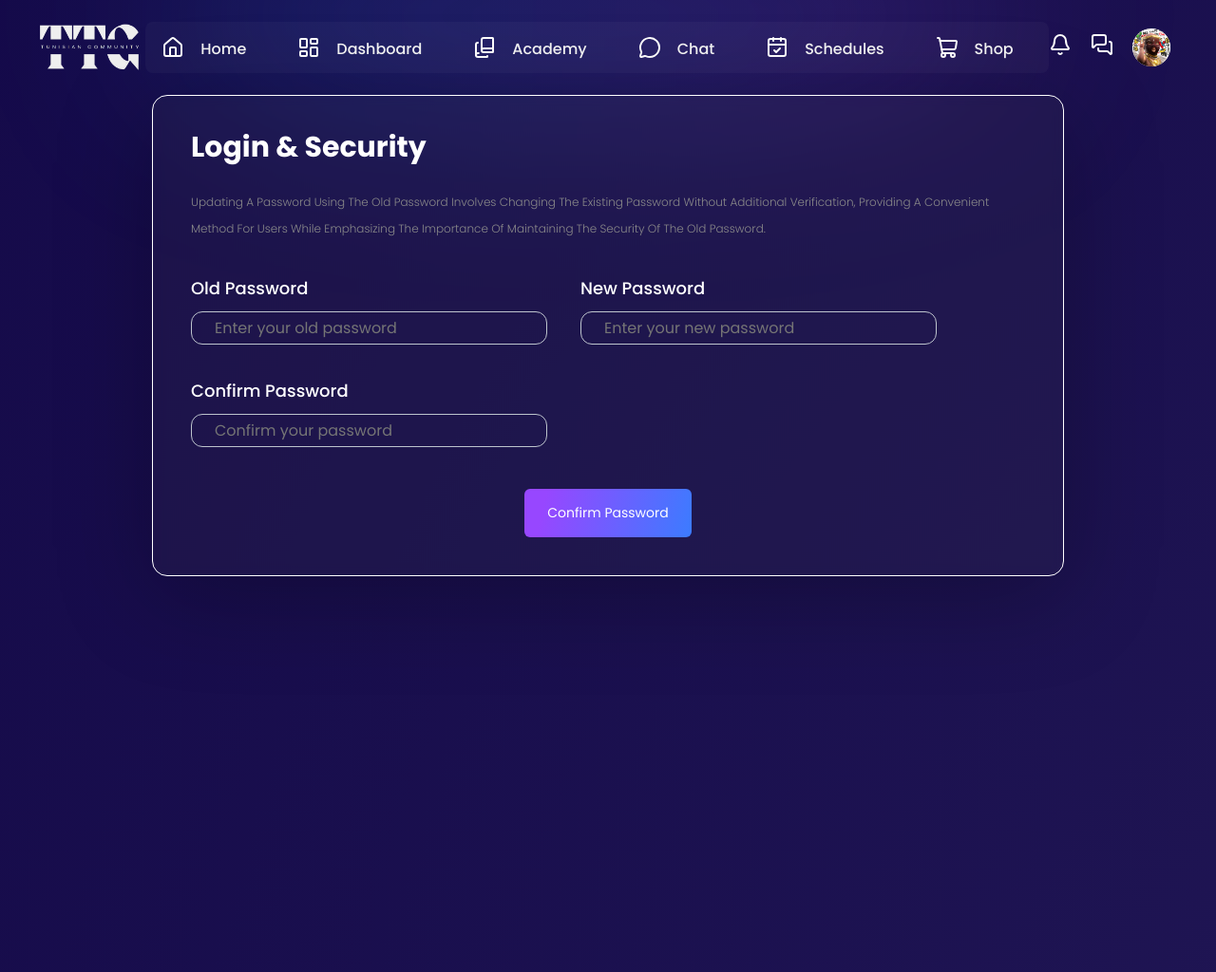
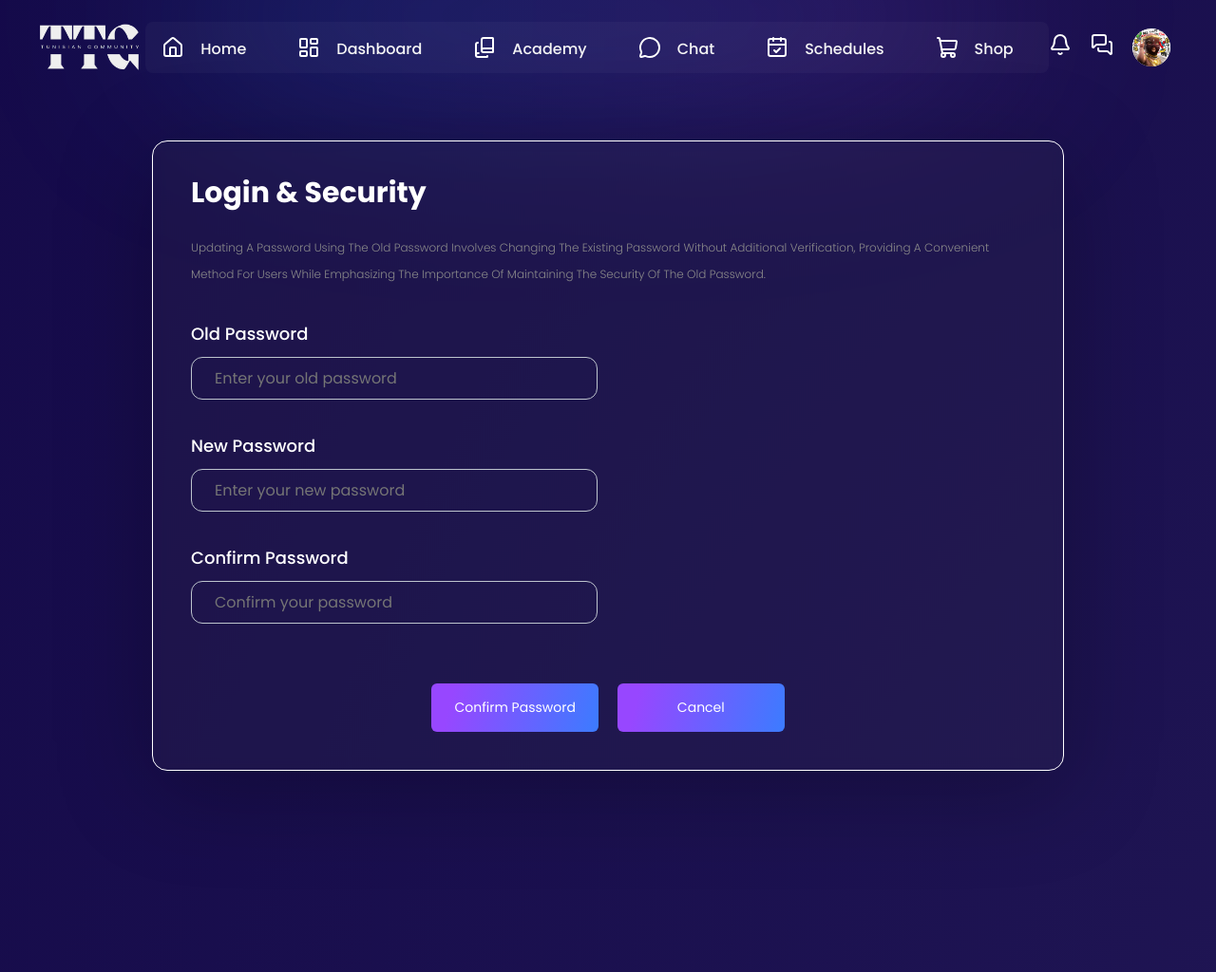
Before and after one commit to Tunisian-Top-G-s/TTG-Dash, a Django app: page /settings_reset_password/ in a window 1280 px wide. Shown: the whole page at 95% size. Run offline with Django 5.2, Linux system fonts and the light colour scheme; some libraries are stand-ins or nearby versions.

Commit message:
settings updated

```diff
--- a/static/styles/settings.css
+++ b/static/styles/settings.css
@@ -31,7 +31,7 @@
     width: 100%;
     max-height: 100%;
     gap: 25px;
-    justify-content: center;
+    justify-content: flex-start;
     padding: 0px 200px;
 
   }
--- a/static/styles/settingsResetPassword.css
+++ b/static/styles/settingsResetPassword.css
@@ -18,6 +18,7 @@
   display: flex;
   align-items: center;
   justify-content: center;
+  padding-top: 1rem;
 }
 
 .form {
@@ -110,19 +111,27 @@
   gap: 21px;
   border-radius: 6px;
   border: none;
-  background: linear-gradient(
-    104deg,
-    rgb(151, 71, 255) 12.89%,
-    rgb(24, 144, 255) 133.86%
-  );
-  margin-top: 8%;
+  background: linear-gradient(104deg, rgb(151, 71, 255) 12.89%, rgb(24, 144, 255) 133.86%);
   padding: 20px;
   color: rgb(255, 255, 255);
   width: 20%;
   font-size: 16px;
   font-family: Poppins, sans-serif;
 }
-
+.confirm-btn:hover {
+  background: linear-gradient(104deg, rgb(24, 144, 255) 12.89%, rgb(151, 71, 255) 133.86%);
+  box-shadow: rgba(45, 35, 66, 0.4) 0 4px 8px, rgba(45, 35, 66, 0.3) 0 7px 13px -3px, #12181c61 0 -3px 0 inset;
+  transform: translateY(-2px);
+  transition: 0.4s;
+}
+.form-footer {
+  width: 100%;
+  display: flex;
+  flex-direction: row;
+  gap: 20px;
+  justify-content: center;
+  padding: 63px 0 0;
+}
 @media screen and (max-width: 768px) {
   .form {
     height: 80%;
@@ -154,7 +163,9 @@
 
   .confirm-btn {
     width: 95% !important;
-    margin-top: 15% !important;
+  }
+  .form-footer{
+    flex-direction: column;
   }
 }
 
@@ -169,11 +180,6 @@
 
   .form-body > .field {
     width: 100%;
-  }
-
-  .field > input {
-    width: 85% !important;
-    height: 40px !important;
   }
 
   .field > label {
@@ -199,20 +205,12 @@
     font-size: 12px;
   }
 
-  .field > input {
-    width: 375px;
-    height: 35px;
-    padding: 8px 24px;
-  }
-
   .confirm-btn {
-    margin-top: 5%;
     font-size: 14px;
     padding: 15px;
   }
 
   .confirm-btn {
-    margin-top: 5%;
     font-size: 14px;
     padding: 15px;
   }
--- a/templates/components/navbar.html
+++ b/templates/components/navbar.html
@@ -171,6 +171,7 @@
                         <span class="username">{{user.username}}</span>
                         <i id="chevron-down-icon" data-lucide="chevron-down" color="white"></i>
                         <div class="container-profile">
+                            <span class="sort-by-up-arrow"></span>
                             <div class="edit-profile">
                                 <i data-lucide="user-round-cog"></i>
                                 <span class="settings-text">Edit Profile</span>
--- a/templates/payment.html
+++ b/templates/payment.html
@@ -11,10 +11,10 @@
 {% endblock header %}
 
 {% block main %}
-<a href="#" onclick="goBack()">Go Back</a>
 
 
       <section class="flex flex-col payments-section">
+        <a href="#" class="go_back" onclick="goBack()"><i data-lucide="undo-2"></i> Go Back</a>
         <span class="h1-text">Payment & Payouts</span>
         <span class="p-text">Payment Methods</span>
 
--- a/templates/personalInfo.html
+++ b/templates/personalInfo.html
@@ -15,9 +15,9 @@
 {% block main %}
     <!-- main content -->
     <main>
-      <a href="#" onclick="goBack()">Go Back</a>
       <section class="personal-information-section">
         <div class="flex flex-wrap personal-information-body">
+          <a href="#" onclick="goBack()"><i data-lucide="undo-2"></i> Go Back</a>
           <div class="flex-col info-cards">
             <span class="h1-text">Personal information</span>
 
--- a/templates/settingsResetPassword.html
+++ b/templates/settingsResetPassword.html
@@ -43,9 +43,18 @@
             />
           </div>
         </div>
-        <button class="confirm-btn">Confirm Password</button>
+        <div class="form-footer">
+          <button class="confirm-btn">Confirm Password</button>
+          <a href="#" onclick="goBack()" class="confirm-btn">Cancel</a>
+        </div>
+
     </div>
-
+    <script>
+      function goBack() {
+        window.history.back();
+        return false; // Prevent default link behavior
+      }
+      </script>
 {% endblock main %}
 
 {% block footer %}{% endblock footer %}
```
Also changed, not shown: static/styles/components/navbar.css (+23 -5 lines), static/styles/payment.css (+23 -8 lines), static/styles/personalInfo.css (+11 -1 lines).
